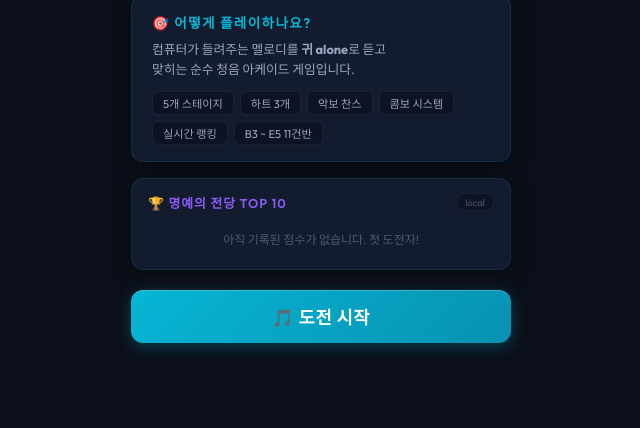
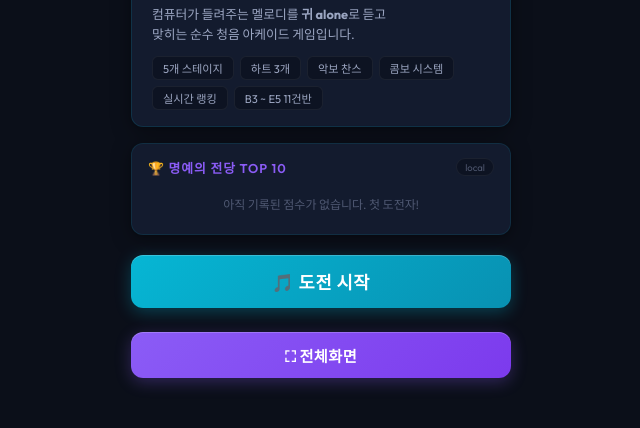
Before and after one commit to edu25d/game, a plain HTML site: page index.html in a window 1280 px wide. Shown: the part 300-728 px from the top of the page, without its empty margins (319-959 px from the left). Drawn offline with Linux system fonts and the light colour scheme; a script that the page names is missing; a web font is replaced by a local one.

Commit message:
fix: 로비/결과 화면 스크롤 허용, 게임 화면 스크롤 차단, 전체화면 버튼 및 Fullscreen API 추가

```diff
--- a/game.js
+++ b/game.js
@@ -535,12 +535,12 @@
     dom.resultCleared = document.getElementById('result-cleared');
     dom.nameInput = document.getElementById('name-input');
     dom.resultSaveStatus = document.getElementById('result-save-status');
+    dom.btnFullscreen = document.getElementById('btn-fullscreen');
   }
 
   function init() {
     // DOM 요소가 아직 없으면 재시도
     if (!document.getElementById('loading-overlay')) {
-      console.log('[init] loading-overlay 없음 — 50ms 후 재시도');
       setTimeout(init, 50);
       return;
     }
@@ -576,6 +576,18 @@
     });
     dom.btnRetry.addEventListener('click', retryGame);
     dom.btnShare.addEventListener('click', shareResult);
+    if (dom.btnFullscreen) {
+      dom.btnFullscreen.addEventListener('click', () => {
+        if (document.fullscreenElement || document.webkitFullscreenElement) {
+          if (document.exitFullscreen) document.exitFullscreen();
+          else if (document.webkitExitFullscreen) document.webkitExitFullscreen();
+        } else {
+          const el = document.documentElement;
+          if (el.requestFullscreen) el.requestFullscreen();
+          else if (el.webkitRequestFullscreen) el.webkitRequestFullscreen();
+        }
+      });
+    }
     window.addEventListener('resize', () => {
       if (KEYBOARD) KEYBOARD.handleResize();
     });
--- a/index.html
+++ b/index.html
@@ -60,6 +60,7 @@
       </div>
 
       <button id="btn-start" class="btn-start">🎵 도전 시작</button>
+      <button id="btn-fullscreen" class="btn-fullscreen">⛶ 전체화면</button>
     </div>
 
     <!-- ===== 인게임 화면 ===== -->
--- a/style.css
+++ b/style.css
@@ -71,15 +71,14 @@
 html {
   font-size: 16px;
   -webkit-text-size-adjust: 100%;
-  overflow: hidden;
-  /* 가로 모드 스크롤 방지 */
+  overflow: auto;
 }
 
 body {
   font-family: 'Outfit', 'Pretendard', -apple-system, BlinkMacSystemFont, 'Segoe UI', sans-serif;
   background: var(--bg-deep);
   color: var(--text-primary);
-  overflow: hidden;
+  overflow: auto;
   width: 100vw;
   height: 100vh;
   height: 100dvh;
@@ -124,9 +123,10 @@ body {
   height: 100vh;
   height: 100dvh;
   width: 100vw;
-  overflow: hidden;
+  overflow: auto;
   padding-bottom: env(safe-area-inset-bottom, 0px);
   background: transparent;
+  -webkit-overflow-scrolling: touch;
 }
 
 /* ============================================================
@@ -135,13 +135,19 @@ body {
 .view {
   display: none;
   flex: 1;
-  overflow: hidden;
+  overflow: auto;
   position: relative;
+  -webkit-overflow-scrolling: touch;
 }
 
 .view.active {
   display: flex;
   flex-direction: column;
+}
+
+/* 게임 플레이 중에는 스크롤 차단 */
+#game-view {
+  overflow: hidden;
 }
 
 /* ============================================================
@@ -376,6 +382,53 @@ body {
   box-shadow:
     0 2px 8px rgba(6, 182, 212, 0.25),
     inset 0 2px 4px rgba(0, 0, 0, 0.15);
+}
+
+.btn-fullscreen {
+  display: block;
+  width: 100%;
+  max-width: 380px;
+  padding: 12px 20px;
+  background: linear-gradient(135deg, var(--violet) 0%, #7c3aed 100%);
+  color: white;
+  border: none;
+  border-radius: 12px;
+  font-size: 0.95rem;
+  font-weight: 600;
+  font-family: inherit;
+  letter-spacing: 0.03em;
+  cursor: pointer;
+  box-shadow:
+    0 4px 16px rgba(139, 92, 246, 0.3),
+    0 1px 3px rgba(0, 0, 0, 0.2),
+    inset 0 1px 0 rgba(255, 255, 255, 0.2);
+  transition: transform 0.15s ease, box-shadow 0.15s ease, filter 0.15s ease;
+  text-align: center;
+  margin-top: 8px;
+}
+
+.btn-fullscreen:hover {
+  transform: translateY(-2px);
+  box-shadow:
+    0 6px 24px rgba(139, 92, 246, 0.4),
+    0 1px 3px rgba(0, 0, 0, 0.2),
+    inset 0 1px 0 rgba(255, 255, 255, 0.2);
+  filter: brightness(1.08);
+}
+
+.btn-fullscreen:active {
+  transform: translateY(0px);
+  box-shadow:
+    0 2px 8px rgba(139, 92, 246, 0.25),
+    inset 0 2px 4px rgba(0, 0, 0, 0.15);
+}
+
+/* 전체화면 상태일 때 버튼 숨김 */
+body:fullscreen .btn-fullscreen,
+body:-webkit-full-screen .btn-fullscreen,
+body:fullscreen .btn-fullscreen,
+body:fullscreen .btn-fullscreen {
+  display: none;
 }
 
 /* ============================================================
```
